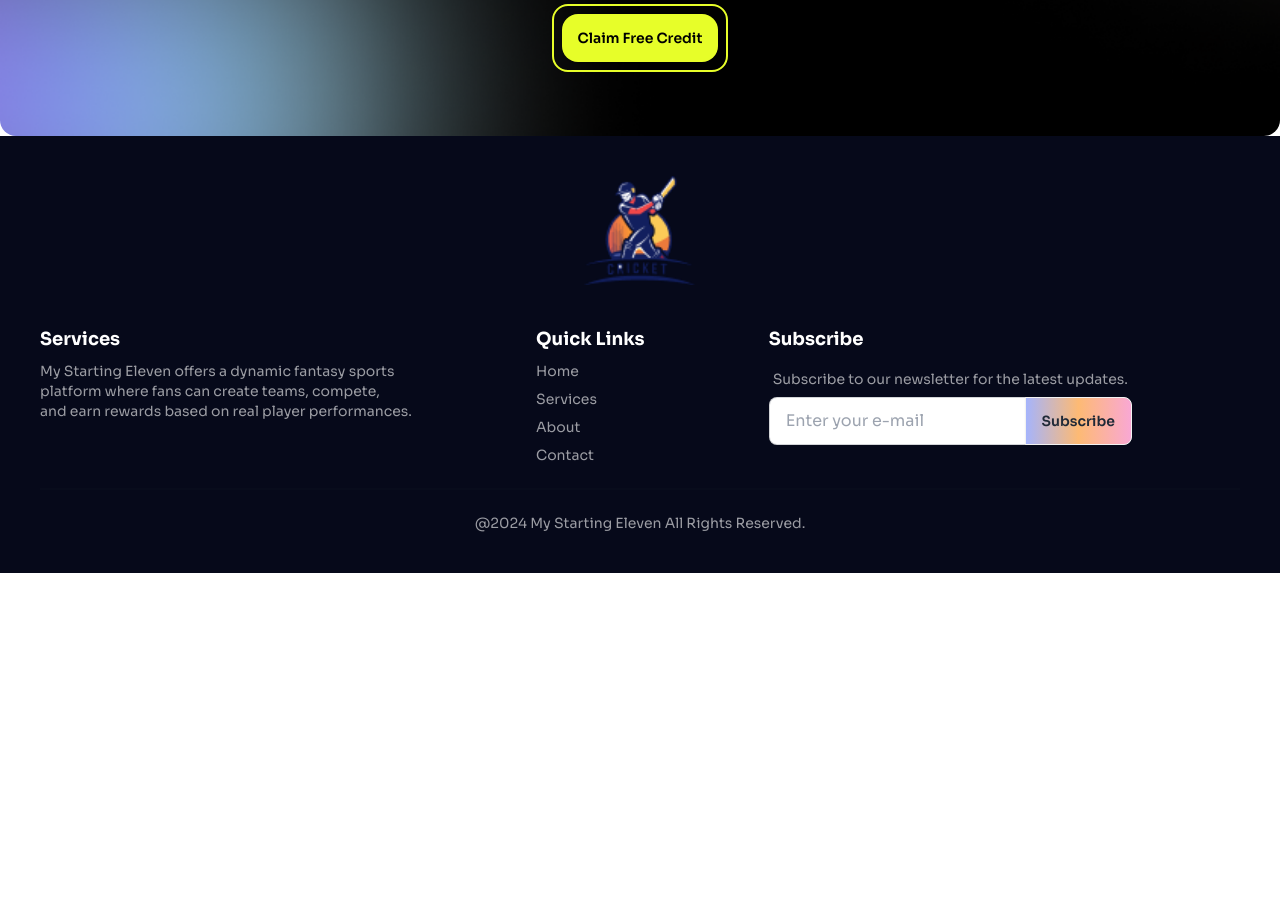
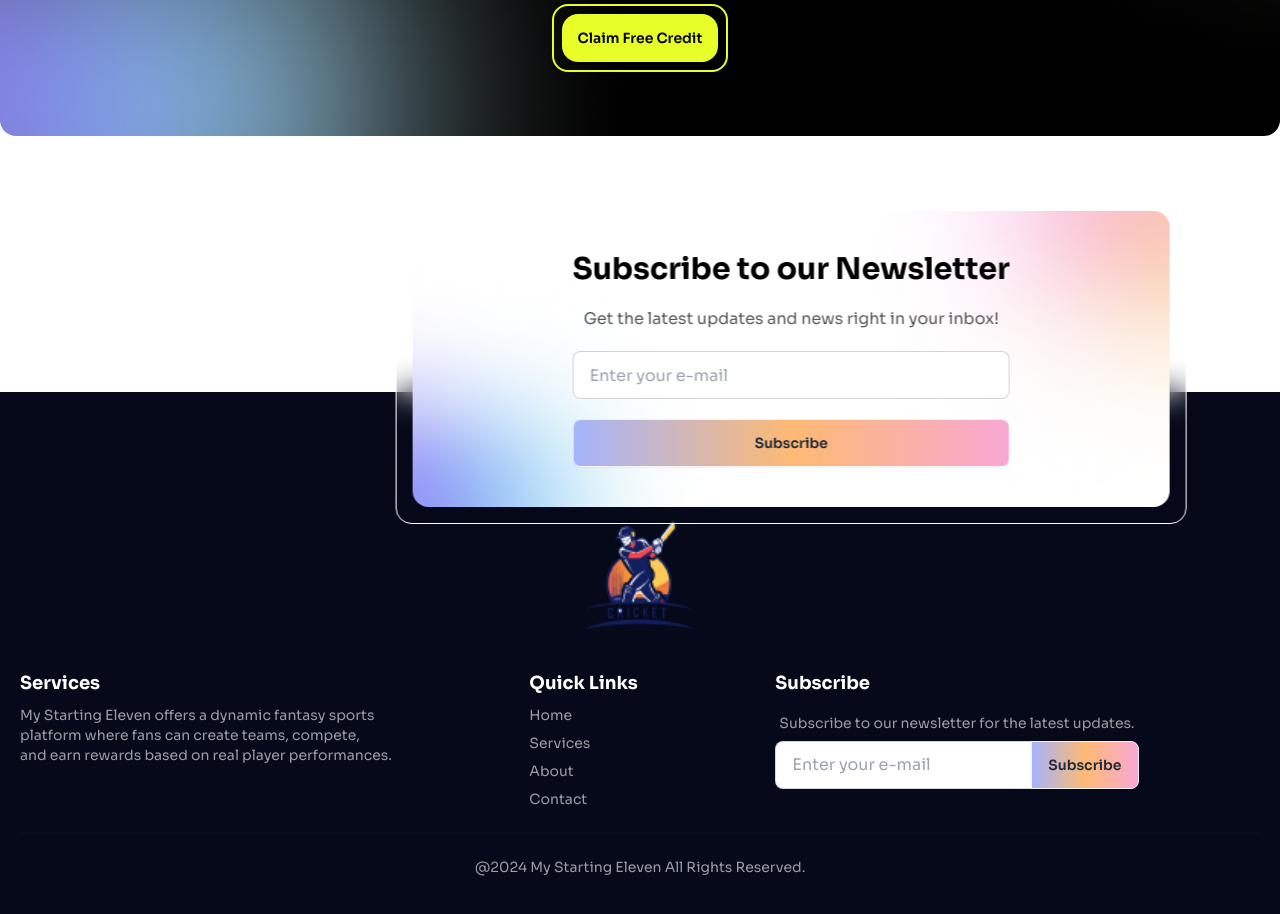
Before and after one commit to ahasan-ullah/My-Starting-Eleven, a React (Vite) app: page / in a window 1280 px wide. Shown: the part 600-1514 px from the top of the page. Before the commit the page ends 1173 px from the top, so only its background shows below. Built offline with nearby package versions, Linux system fonts and the light colour scheme.

Commit message:
newsletter section added

```diff
--- a/src/App.jsx
+++ b/src/App.jsx
@@ -1,6 +1,7 @@
 import Navbar from "./components/Navbar"
 import Header from "./components/Header"
 import Footer from "./components/Footer"
+import NewsLetter from "./components/NewsLetter";
 import { useState } from "react"
 
 function App(){
@@ -15,7 +16,10 @@ function App(){
       <section className="container mx-auto">
         <Navbar credits={credits}/>
         <Header handleCreditButton={handleCreditButton}/>
-        <Footer/>
+        <div className="relative mt-64">
+          <NewsLetter/>
+          <Footer/>
+        </div>
       </section>
     </>
   )
--- a/src/components/Footer.jsx
+++ b/src/components/Footer.jsx
@@ -1,7 +1,7 @@
 import NavbarLogo from "../assets/logo.png";
-const Footer = () => {
+const Footer=()=>{
   return (
-    <div className="bg-[#06091A] p-5 md:p-10">
+    <div className="bg-[#06091A] px-5 pb-5 md:pb-10 pt-32">
       <div className="flex items-center justify-center md:mb-10">
         <img className="w-20 md:w-28" src={NavbarLogo} alt="" />
       </div>
--- a/src/components/Navbar.jsx
+++ b/src/components/Navbar.jsx
@@ -2,7 +2,7 @@ import PropTypes from 'prop-types';
 import Logo from '../assets/logo.png';
 const Navbar=({credits})=>{
   return (
-    <div>
+    <div className="sticky top-0 bg-white/50">
       <div className="navbar mb-3 md:mb-5">
         {/* Navbar */}
         {/* left part */}
--- /dev/null
+++ b/src/components/NewsLetter.jsx
@@ -0,0 +1,35 @@
+import Banner from '../assets/bg-shadow.png'
+const NewsLetter=()=>{
+  return (
+    <div className="flex items-center justify-center absolute md:translate-x-[50%] translate-y-[-60%] backdrop-blur-lg p-4 border border-white rounded-2xl">
+      <footer className="py-2 px-4 md:py-10 md:px-40 bg-cover rounded-2xl bg-white" style={{backgroundImage:
+            `url(${Banner})`}}>
+        <form className='space-y-5'>
+          <h1 className="text-xl text-center md:text-3xl font-bold text-black">
+            Subscribe to our Newsletter
+          </h1>
+          <p className="text-[#131313B3] text-center">
+            Get the latest updates and news right in your inbox!
+          </p>
+          <fieldset className="form-control w-full">
+            <div className="space-y-5">
+              <input
+                type="text"
+                placeholder="Enter your e-mail"
+                className="input input-bordered join-item w-full"
+              />
+              <button
+                onClick={(event) => event.preventDefault()}
+                className="btn w-full bg-gradient-to-r from-indigo-300 via-orange-300 to-pink-300"
+              >
+                Subscribe
+              </button>
+            </div>
+          </fieldset>
+        </form>
+      </footer>
+    </div>
+  );
+};
+
+export default NewsLetter;
```
